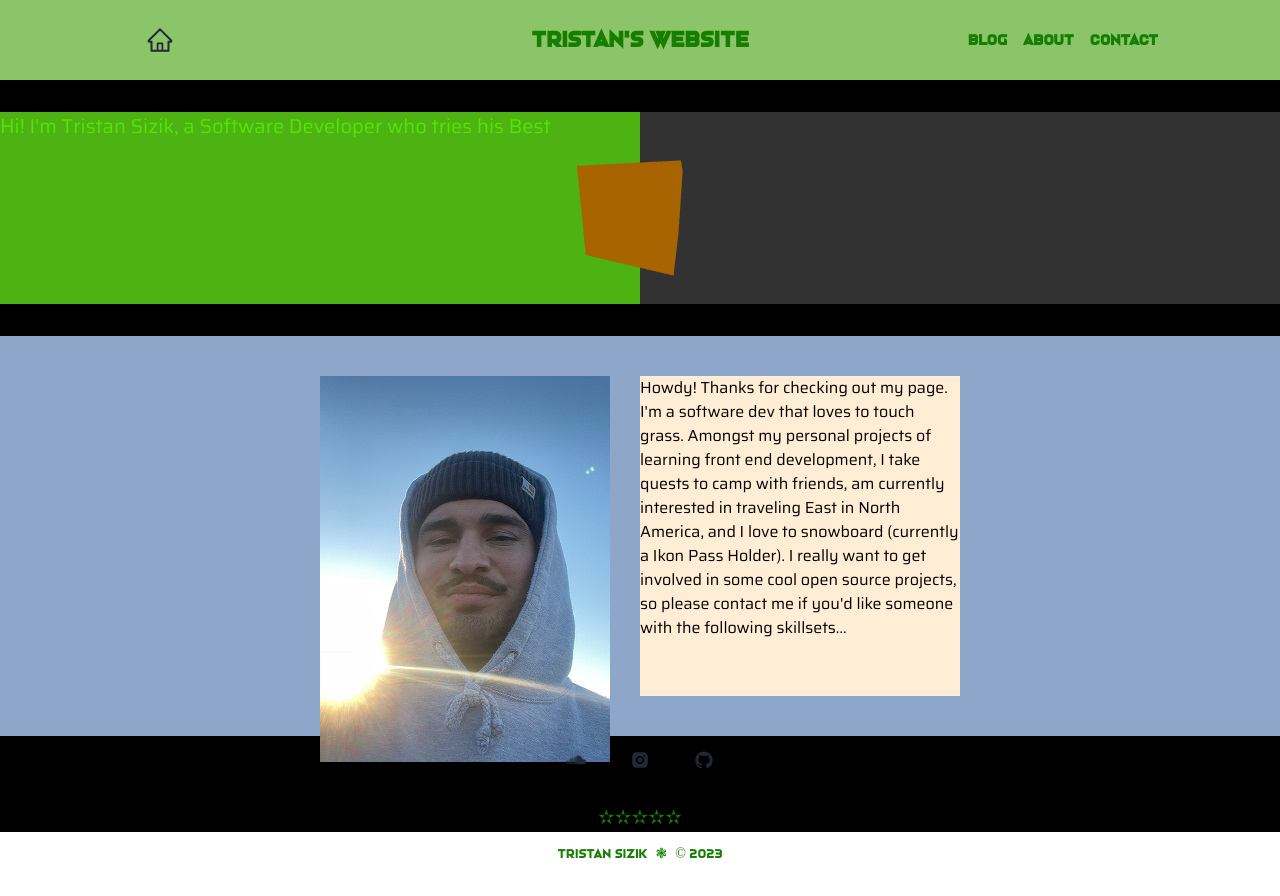
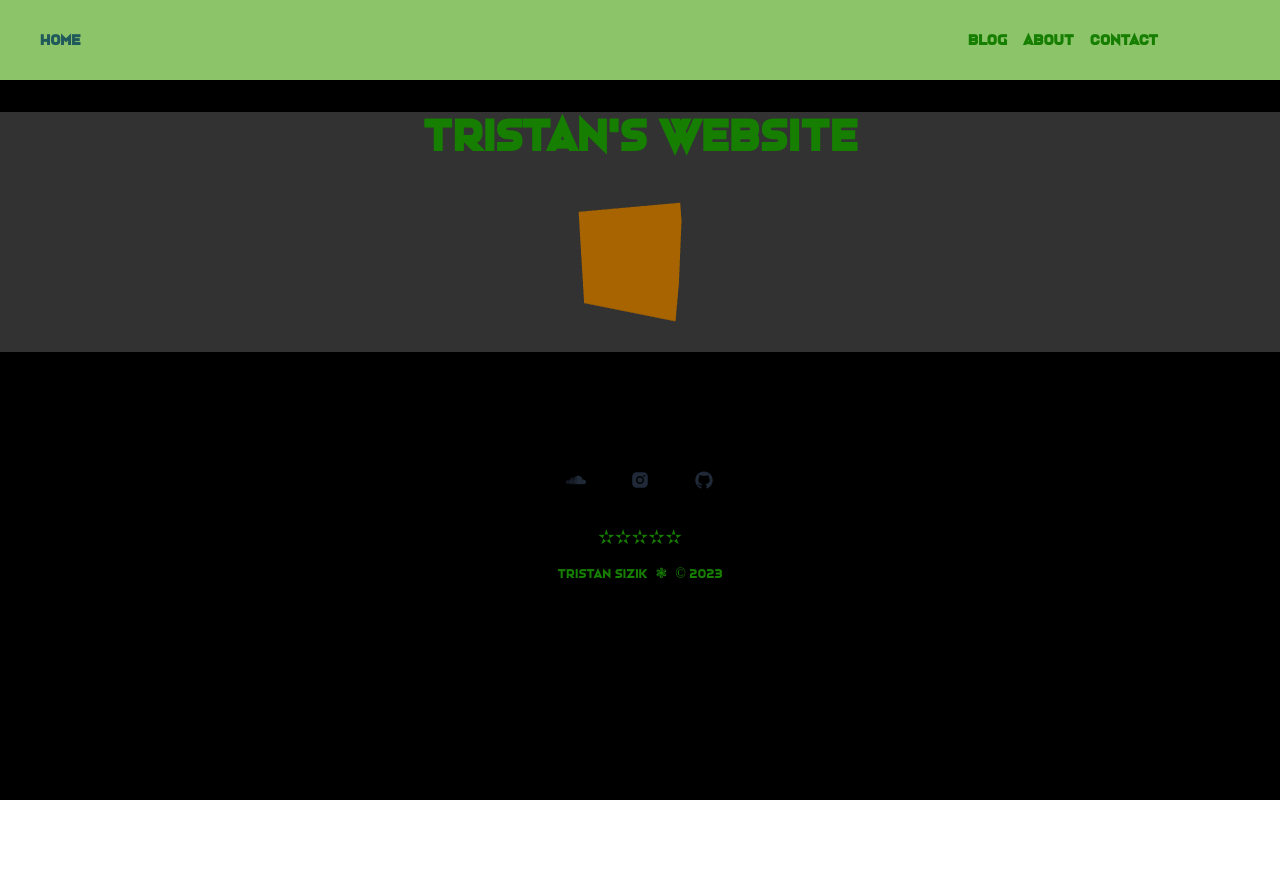
Before and after one commit to tristansizik/ForfunsiesWebDev, a Next.js app: page / in a window 1280 px wide. Shown: the top 896 px of the page. After the commit the page ends 800 px from the top, so only its background shows below. Built offline with nearby package versions, Linux system fonts and the light colour scheme.

Commit message:
Added a new Landing Page so it'd be different from About

```diff
--- /dev/null
+++ b/src/components/NavBarHome.js
@@ -0,0 +1,23 @@
+import Link from 'next/link'
+
+const NavBarHome = (bgColor) => {
+    return (
+      <>
+      <div className="justify-center items-center sticky top-0 h-20 w-full bg-faint-grey ">
+        <div className="flex h-full">
+          <Link href="/" className="flex w-25% h-full px-10 font-Hardigan font-bold text-green-blueish-dark  hover:text-green-dark items-center justify-items-start ">Home</Link>
+          <div className="flex w-50% h-full text-green-blueish-dark font-Hardigan text-2xl font-extrabold items-center justify-center"></div>
+          <div className="flex relative h-full justify-center items-center">
+            <div className=" items-center text-base leading-5 hidden md:flex">
+              <Link className="px-2 font-Hardigan font-bold text-green-blueish-dark  hover:text-green-dark" href="/threejspage">Blog</Link>
+              <Link className="px-2 font-Hardigan font-bold text-green-blueish-dark hover:text-green-dark" href="/about">About</Link>
+              <Link className="px-2 font-Hardigan font-bold text-green-blueish-dark hover:text-green-dark" href="/contact">Contact</Link>
+            </div>
+          </div>
+        </div>
+      </div>
+      </>
+    );
+  }
+
+  export default NavBarHome;
--- a/src/components/skeleton/BodyInfo.tsx
+++ /dev/null
@@ -1,38 +0,0 @@
-import NavBar from '@/components/NavBar'
-import FootBar from '@/components/FootBar'
-import React, { useEffect } from 'react'
-import ThreeJS from '@/components/sketches/ThreeJsSketch'
-
-
-export default function BodyInfo() {
-    return(
-      <main className= "min-h-screen flex flex-col items-center bg-black animate-fade-in-p7">
-        <NavBar/>
-        <div className="relative h-50 w-full inset-y-0 my-8 bg-rusty-black">
-          <div className = "absolute w-1/2 inset-y-0 left-0 place-content-start bg-neon-green">
-            <p className="font-Saira text-xl md:tracking-normal text-neon-green">Hi! I&apos;m Tristan Sizik, a Software Developer who tries his Best</p>
-          </div>
-          <div className = "w-full place-content-center ">
-            <ThreeJS/>
-          </div>
-        </div>
-
-        <div className="relative top-0 h-50% w-full flex flex-row place-content-center place-items-center bg-blue-pastel">
-          <div className="relative h-80 w-80">
-            <img src='./images/MySelfie.jpg' alt="Me :)" />
-          </div>
-          <div className="font-Saira static h-80 w-80 bg-orange-100">
-            <p>
-            Howdy! Thanks for checking out my page. I&apos;m a software dev that loves to touch grass. Amongst my personal projects of learning front end development,
-            I take quests to camp with friends, am currently interested in traveling East in North America, and I love to snowboard (currently a Ikon Pass Holder).
-            I really want to get involved in some cool open source projects, so please contact me if you&apos;d like someone with the following skillsets...
-            </p>
-          </div>
-        </div>
-
-        <div className="justify-center items-center sticky bottom-5% h-24 w-full rounded-12px">
-          <FootBar/>
-        </div>
-      </main>
-    )
-}
--- /dev/null
+++ b/src/components/skeleton/Home.tsx
@@ -0,0 +1,22 @@
+import NavBarHome from '@/components/NavBarHome'
+import FootBar from '@/components/FootBar'
+import React, { useEffect } from 'react'
+import ThreeJS from '@/components/sketches/ThreeJsSketch'
+
+
+export default function BodyInfo() {
+    return(
+      <main className= "min-h-screen flex flex-col items-center bg-black animate-fade-in-p7">
+        <NavBarHome/>
+
+        <div className="relative h-1/2 w-full inset-y-0 my-8 bg-rusty-black">
+        <div className="flex w-full h-full text-green-blueish-dark font-Hardigan text-5xl font-extrabold items-center justify-center">Tristan&apos;s Website</div>
+        <div className = "w-full place-content-center ">
+          <ThreeJS/>
+        </div>
+        </div>
+
+        <FootBar/>
+      </main>
+    )
+}
--- a/src/pages/index.tsx
+++ b/src/pages/index.tsx
@@ -1,5 +1,5 @@
 import HeadInfo from '@/components/skeleton/HeadInfo'
-import BodyInfo from '@/components/skeleton/BodyInfo'
+import BodyInfo from '@/components/skeleton/Home'
 
 export default function Home() {
   return (
```
